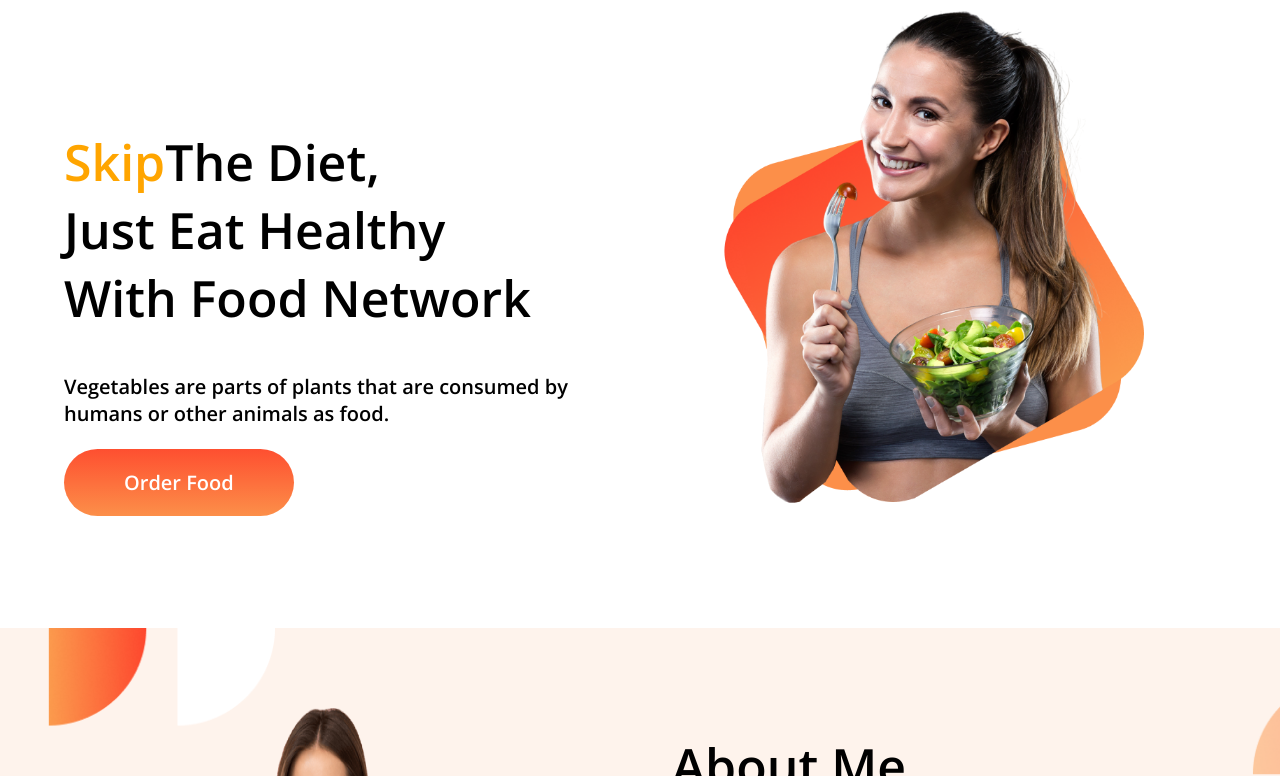
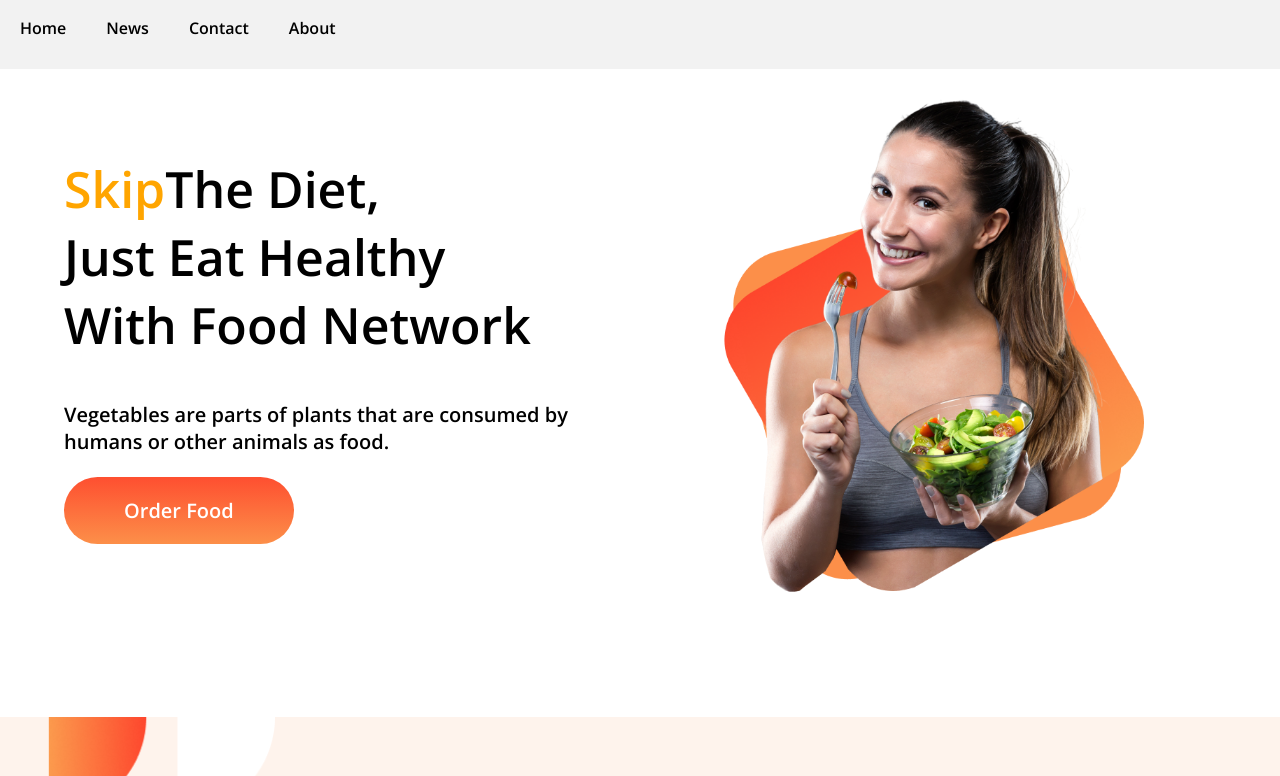
Before and after one commit to Jony120455/food-network, a plain HTML site: page index.html in a window 1280 px wide. Shown: the top 776 px of the page. Drawn offline with nearby package versions, Linux system fonts and the light colour scheme.

Commit message:
added all style

```diff
--- a/index.html
+++ b/index.html
@@ -10,6 +10,12 @@
     <link rel="stylesheet" href="style.css">
 </head>
 <body>
+    <ul class="nav">
+        <li><a href="#">Home</a></li>
+        <li><a href="#">News</a></li>
+        <li><a href="#">Contact</a></li>
+        <li><a href="#">About</a></li>
+      </ul>
     <section class="top flexibel-container">
         <div class="width">
             <h1><span>Skip</span>The Diet,<br> Just Eat Healthy <br> With Food Network</h1>
--- a/style.css
+++ b/style.css
@@ -1,18 +1,38 @@
 body{
     font-family: 'Open Sans', sans-serif;
     margin: 0;
+    padding: 0;
 }
+ul {
+    list-style-type: none;
+    margin: 0;
+    padding: 0;
+  }
+  .nav{
+      display: flex;
+      background-color: #F2F2F2;
+      padding-bottom: 30px;
+      padding-top: 17px;
+  }
+  .nav a{
+    text-decoration: none;
+  }
+  .nav li a{
+    padding:0 20px;
+    color: black;
+  }
 .flexibel-container{
     display: flex;
     margin-bottom: 100px;
 }
 h1{
     font-size: 50px;
-    padding-top: 15%;
+    margin-top:15%;
 }
 .width{
     width: 50%;
     padding-left: 5%;
+    margin-top:0;
 }
 p{
     font-size: 20px;
@@ -22,6 +42,7 @@ span{
 }
 .width img{
     width: 80%;
+    margin-top: 20px;
 }
 .button{
     text-decoration: none;
```
